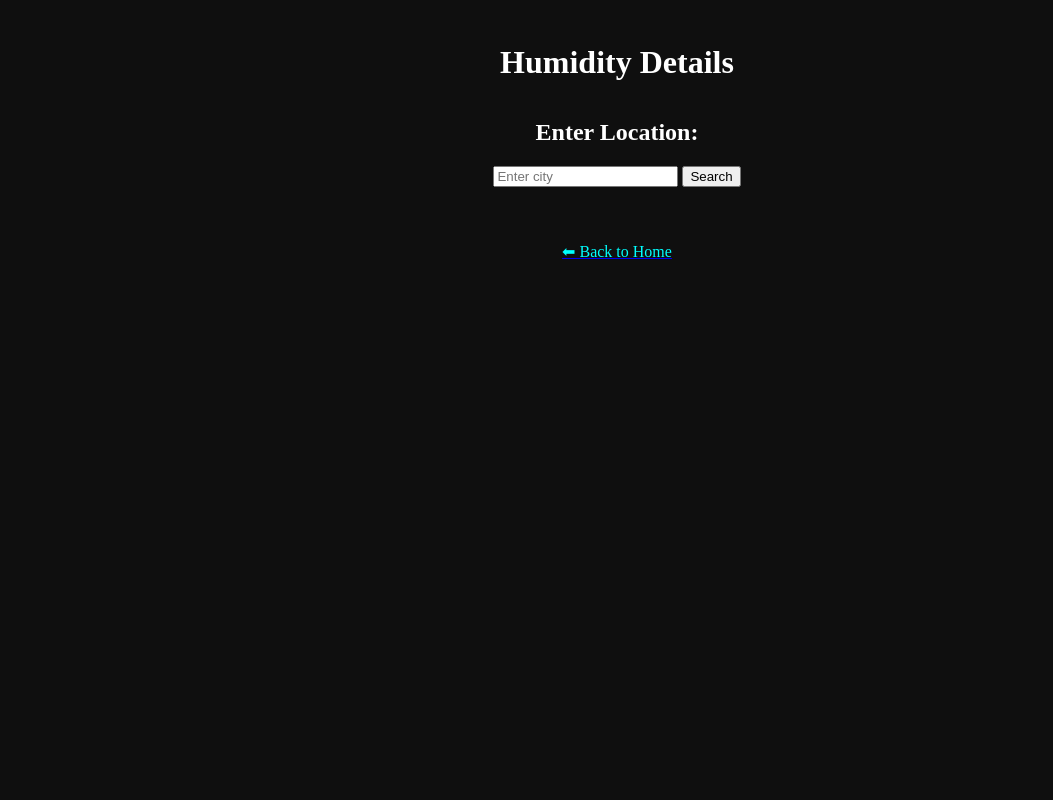
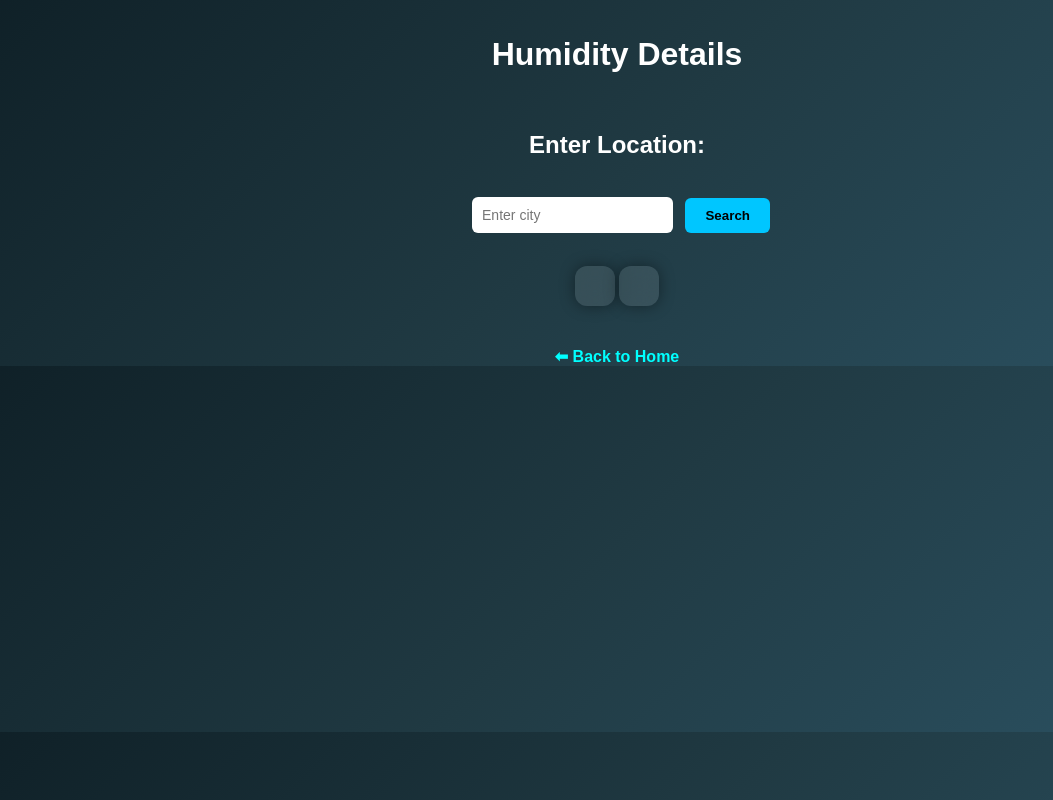
Before and after one commit to snbws-1105/m.o.o.n.-robotics, a plain HTML site: page humidity.html in a window 1280 px wide. Shown: the whole page, without its empty margins (23-1076 px from the left). Drawn offline with Linux system fonts and the light colour scheme.

Commit message:
Update humidity.html

```diff
--- a/humidity.html
+++ b/humidity.html
@@ -2,9 +2,10 @@
 <html>
 <head>
     <title>Humidity - M.O.O.N</title>
+    <link rel="stylesheet" href="style.css">
 </head>
 
-<body bgcolor="#0f0f0f" text="white">
+<body >
 
 <center>
     <br><br>
```
